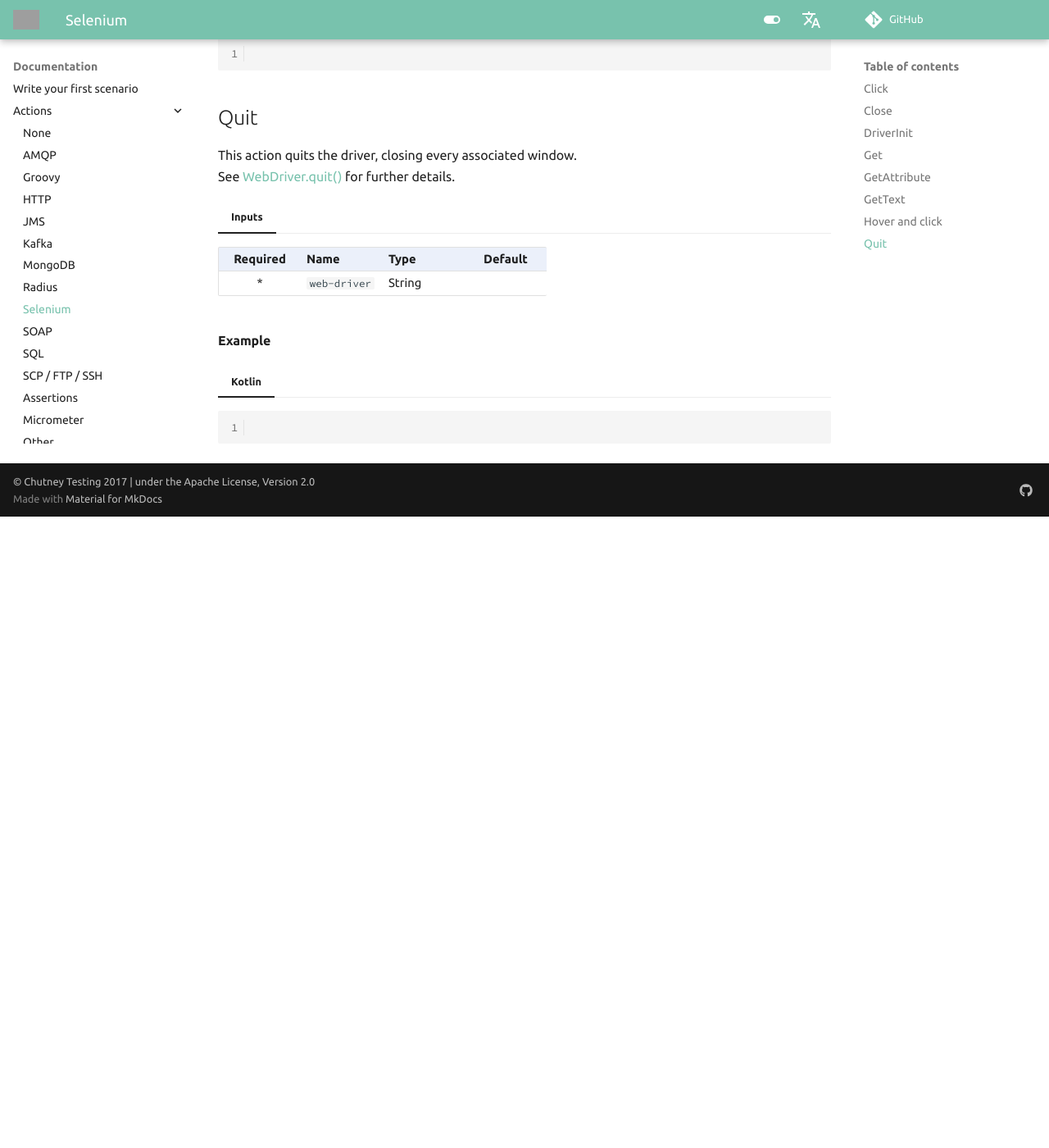
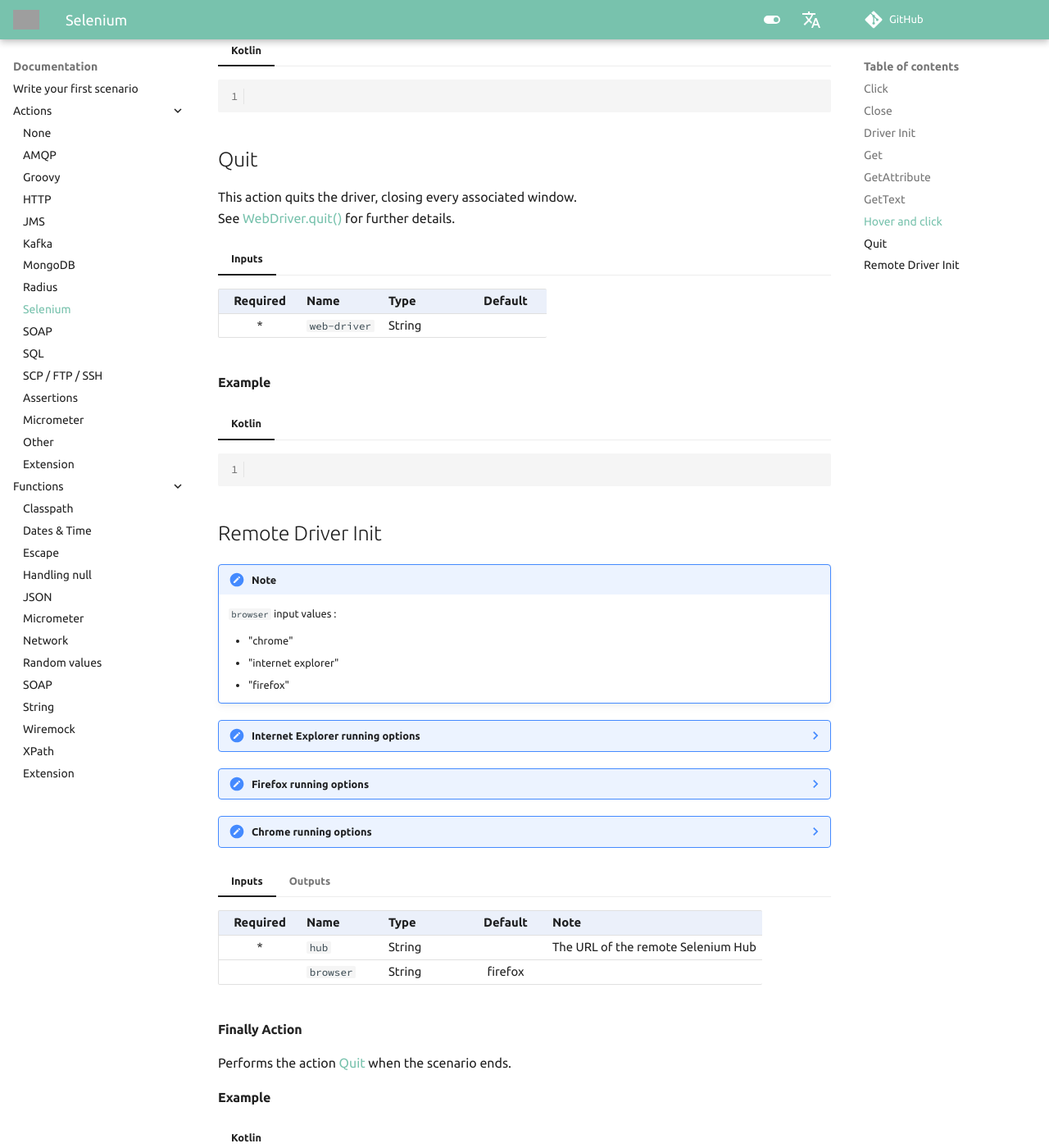
Before and after one commit to chutney-testing/chutney-testing.github.io-legacy, an MkDocs documentation site: the page built from docs/documentation/actions/selenium.md, in a window 1280 px wide and 1400 px high, scrolled down 4596 px. Shown: the whole window at 82% size. Built offline with MkDocs 1.6.1 and Material for MkDocs 9.7.7, drawn with Linux system fonts in a browser that asks for light colours; comment, search, counter and statistics services are not loaded; before the commit the page ends 5226 px from its top, so only the background shows below that; some of the changed text lies outside the part shown; grey boxes are pictures that could not be loaded.

Commit message:
doc: Selenium remote driver

````diff
--- a/docs/documentation/actions/selenium.md
+++ b/docs/documentation/actions/selenium.md
@@ -66,7 +66,7 @@
     ``` kotlin
     ```
 
-# DriverInit
+# Driver Init
 
 This action instantiate a webdriver
 
@@ -87,6 +87,12 @@
         - "javascriptEnabled": true
         - "nativeEvents": true
         - "unexpectedAlertBehaviour": "accept"
+
+    ??? note "FF running options"
+        FF runs with the following options :
+
+        - Headless: true
+        - Log level: FATAL
 
 === "Inputs"
 
@@ -239,3 +245,61 @@
 === "Kotlin"
 ``` kotlin
 ```
+
+# Remote Driver Init
+
+!!! note
+    `browser` input values :
+
+    - "chrome"
+    - "internet explorer"
+    - "firefox"
+
+??? note "Internet Explorer running options"
+    IE runs with the following options :
+
+    - "AcceptInsecureCertificates": true
+    - "disable-popup-blocking": true
+    - "enablePersistentHover": true
+    - "ensureCleanSession": true
+    - "ignoreProtectedModeSettings": true
+    - "ignoreZoomSetting": false
+    - "introduceInstabilityByIgnoringProtectedModeSettings": true
+    - "javascriptEnabled": true
+    - "nativeEvents": true
+    - "unexpectedAlertBehaviour": "accept"
+
+??? note "Firefox running options"
+    Firefox runs with the following options :
+
+    - Headless: false
+    - Log level: FATAL
+
+??? note "Chrome running options"
+    Chrome runs with the following options :
+
+    - start-maximized: true
+
+=== "Inputs"
+
+    | Required | Name      | Type          | Default | Note                               |
+    |:--------:|:----------|:--------------|:-------:|------------------------------------|
+    |    *     | `hub`     | String        |         | The URL of the remote Selenium Hub |
+    |          | `browser` | String        | firefox |                                    |
+
+=== "Outputs"
+
+    |      Name   | Type                                                                                                              |
+    |:-----------:|:------------------------------------------------------------------------------------------------------------------|
+    | `webDriver` | [WebDriver](https://www.selenium.dev/selenium/docs/api/java/org/openqa/selenium/WebDriver.html){:target="_blank"} |
+
+
+### Finally Action
+
+Performs the action [Quit](#quit) when the scenario ends.
+
+### Example
+
+=== "Kotlin"
+``` kotlin
+```
````
